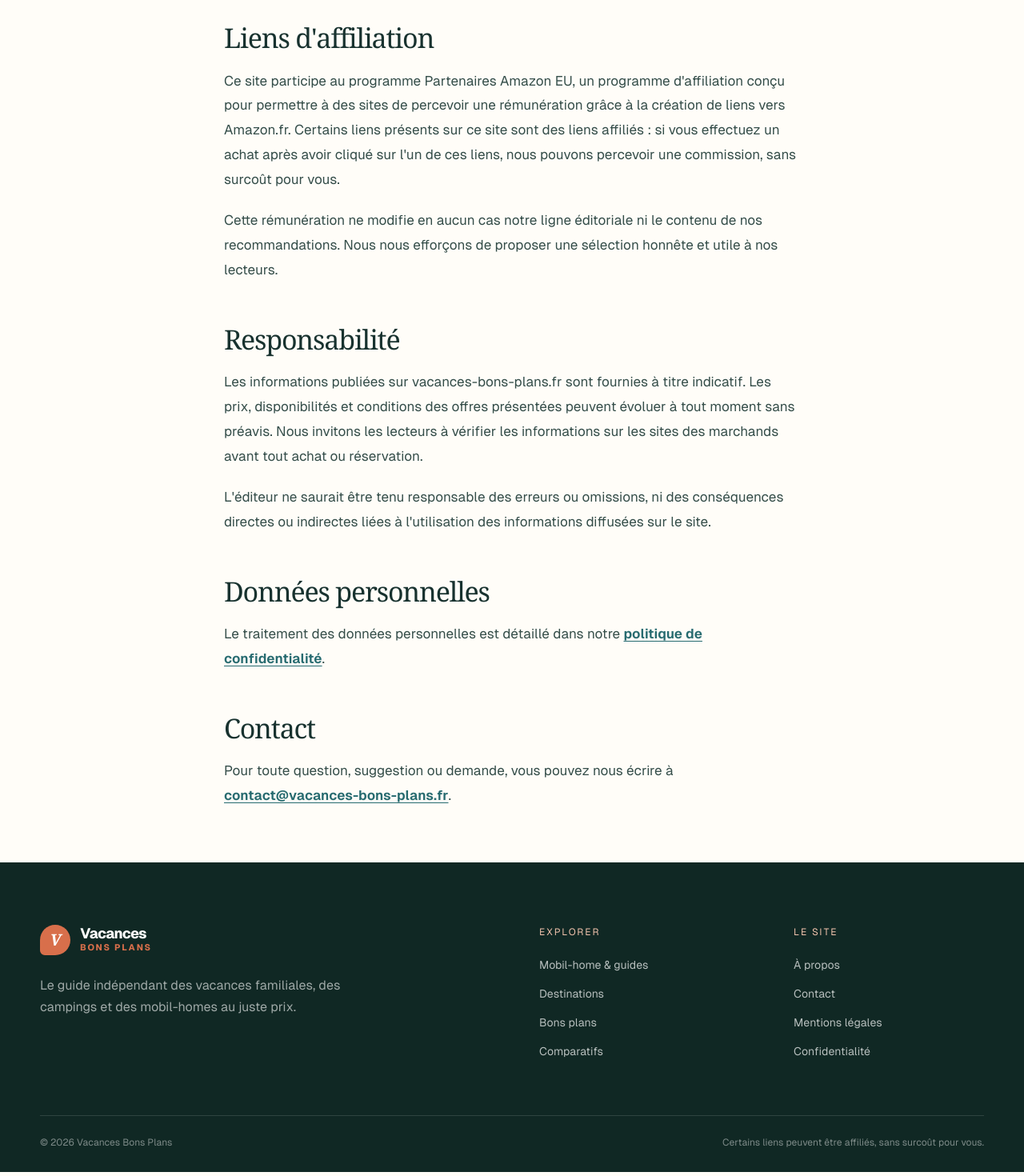
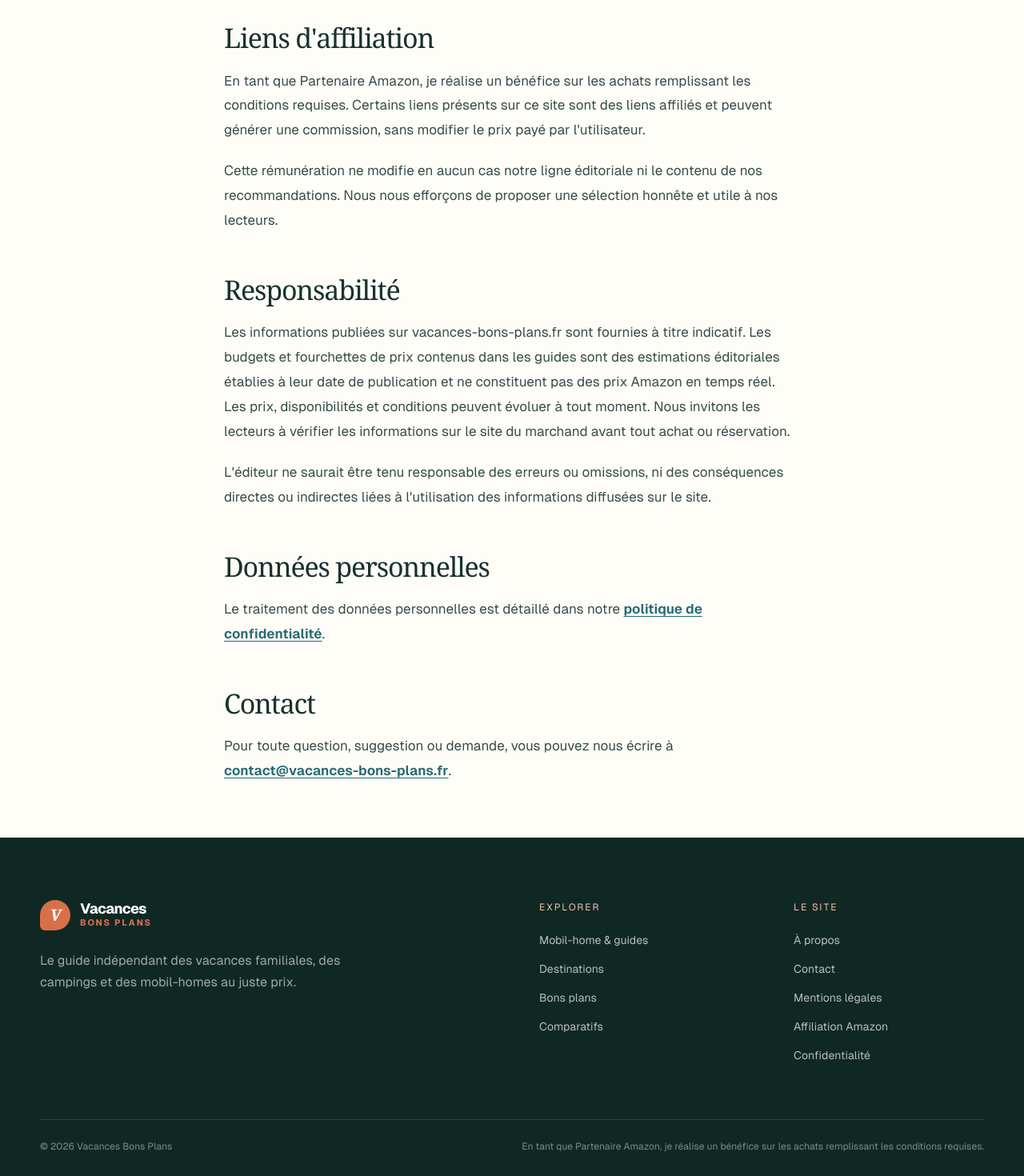
Before and after one commit to selenevoyance14-svg/vacances-bons-plans-, a Next.js app: page /mentions-legales in a window 1280 px wide. Shown: the part 1033-2503 px from the top of the page at 80% size. Built offline with nearby package versions, Linux system fonts and the light colour scheme.

Commit message:
Met en conformite les liens Amazon

```diff
--- a/scripts/generate-sitemap.ts
+++ b/scripts/generate-sitemap.ts
@@ -15,6 +15,7 @@ const staticPages = [
   { url: "/guides", priority: "0.8", changefreq: "weekly" },
   { url: "/comparatifs", priority: "0.8", changefreq: "weekly" },
   { url: "/mentions-legales", priority: "0.3", changefreq: "monthly" },
+  { url: "/affiliation-amazon", priority: "0.3", changefreq: "monthly" },
   { url: "/confidentialite", priority: "0.3", changefreq: "monthly" },
 ];
 
--- /dev/null
+++ b/src/app/affiliation-amazon/page.tsx
@@ -0,0 +1,43 @@
+import type { Metadata } from "next";
+
+export const metadata: Metadata = {
+  title: "Affiliation Amazon",
+  description: "Informations sur les liens affiliés Amazon présents sur Vacances Bons Plans.",
+  alternates: { canonical: "/affiliation-amazon" },
+};
+
+export default function AffiliationAmazonPage() {
+  return (
+    <div className="py-12">
+      <div className="max-w-3xl mx-auto px-4 sm:px-6 prose prose-slate">
+        <h1 className="text-3xl sm:text-4xl font-extrabold text-ocean-900 mb-6">
+          Affiliation Amazon
+        </h1>
+        <p className="font-semibold text-ocean-900">
+          En tant que Partenaire Amazon, je réalise un bénéfice sur les achats
+          remplissant les conditions requises.
+        </p>
+        <p>
+          Certains liens présents dans nos guides et comparatifs redirigent vers
+          Amazon.fr et sont affiliés. Un achat réalisé après avoir suivi l&apos;un
+          de ces liens peut générer une commission pour Vacances Bons Plans,
+          sans surcoût pour vous.
+        </p>
+        <h2>Prix et disponibilité</h2>
+        <p>
+          Le site ne récupère pas de prix Amazon en temps réel. Les montants et
+          fourchettes éventuellement cités servent uniquement de repères de budget
+          à la date de publication de l&apos;article. Le prix applicable, la
+          disponibilité, la livraison et les conditions de vente sont ceux
+          affichés sur Amazon au moment de votre visite.
+        </p>
+        <h2>Indépendance éditoriale</h2>
+        <p>
+          Nos comparatifs sont organisés selon l&apos;usage, l&apos;encombrement,
+          les caractéristiques annoncées et le budget. L&apos;affiliation ne garantit
+          ni un produit ni un vendeur et ne remplace pas vos propres vérifications.
+        </p>
+      </div>
+    </div>
+  );
+}
--- a/src/app/article/[slug]/page.tsx
+++ b/src/app/article/[slug]/page.tsx
@@ -3,10 +3,24 @@ import Link from "next/link";
 import ArticleCard from "@/app/components/ArticleCard";
 import { getArticles, getArticleBySlug } from "@/lib/articles";
 import { MDXRemote } from "next-mdx-remote/rsc";
+import type { AnchorHTMLAttributes } from "react";
 
 type Props = {
   params: { slug: string };
 };
+
+function ArticleLink({ href = "", rel, ...props }: AnchorHTMLAttributes<HTMLAnchorElement>) {
+  const isAmazon = href.includes("amazon.fr") || href.includes("amzn.to");
+
+  return (
+    <a
+      href={href}
+      {...props}
+      target={isAmazon ? "_blank" : props.target}
+      rel={isAmazon ? "sponsored nofollow noopener noreferrer" : rel}
+    />
+  );
+}
 
 export async function generateMetadata({ params }: Props): Promise<Metadata> {
   const article = getArticleBySlug(params.slug);
@@ -127,13 +141,14 @@ export default function ArticlePage({ params }: Props) {
             <aside className="affiliate-notice">
               <strong>Transparence</strong>
               <p>
-                Cet article contient des liens affiliés Amazon. Si vous achetez
-                après avoir cliqué, nous pouvons recevoir une petite commission,
-                sans surcoût pour vous. Nos conseils restent indépendants.
+                En tant que Partenaire Amazon, je réalise un bénéfice sur les achats
+                remplissant les conditions requises. Les budgets mentionnés sont des
+                estimations éditoriales à la date de publication, pas des prix Amazon
+                en temps réel. Vérifiez toujours le prix et la disponibilité sur Amazon.
               </p>
             </aside>
           ) : null}
-          <MDXRemote source={article.content} />
+          <MDXRemote source={article.content} components={{ a: ArticleLink }} />
         </div>
 
         <div className="article-bottom">
--- a/src/app/layout.tsx
+++ b/src/app/layout.tsx
@@ -110,13 +110,14 @@ export default function RootLayout({ children }: Readonly<{ children: React.Reac
                 <li><Link href="/a-propos">À propos</Link></li>
                 <li><Link href="/contact">Contact</Link></li>
                 <li><Link href="/mentions-legales">Mentions légales</Link></li>
+                <li><Link href="/affiliation-amazon">Affiliation Amazon</Link></li>
                 <li><Link href="/confidentialite">Confidentialité</Link></li>
               </ul>
             </div>
           </div>
           <div className="site-container footer-bottom">
             <p>© 2026 Vacances Bons Plans</p>
-            <p>Certains liens peuvent être affiliés, sans surcoût pour vous.</p>
+            <p>En tant que Partenaire Amazon, je réalise un bénéfice sur les achats remplissant les conditions requises.</p>
           </div>
         </footer>
       </body>
--- a/src/app/mentions-legales/page.tsx
+++ b/src/app/mentions-legales/page.tsx
@@ -77,12 +77,10 @@ export default function MentionsLegalesPage() {
           Liens d&apos;affiliation
         </h2>
         <p>
-          Ce site participe au programme Partenaires Amazon EU, un programme
-          d&apos;affiliation conçu pour permettre à des sites de percevoir une
-          rémunération grâce à la création de liens vers Amazon.fr. Certains
-          liens présents sur ce site sont des liens affiliés : si vous effectuez
-          un achat après avoir cliqué sur l&apos;un de ces liens, nous pouvons
-          percevoir une commission, sans surcoût pour vous.
+          En tant que Partenaire Amazon, je réalise un bénéfice sur les achats
+          remplissant les conditions requises. Certains liens présents sur ce
+          site sont des liens affiliés et peuvent générer une commission, sans
+          modifier le prix payé par l&apos;utilisateur.
         </p>
         <p>
           Cette rémunération ne modifie en aucun cas notre ligne éditoriale ni
@@ -95,10 +93,12 @@ export default function MentionsLegalesPage() {
         </h2>
         <p>
           Les informations publiées sur vacances-bons-plans.fr sont fournies à
-          titre indicatif. Les prix, disponibilités et conditions des offres
-          présentées peuvent évoluer à tout moment sans préavis. Nous invitons
-          les lecteurs à vérifier les informations sur les sites des marchands
-          avant tout achat ou réservation.
+          titre indicatif. Les budgets et fourchettes de prix contenus dans les
+          guides sont des estimations éditoriales établies à leur date de
+          publication et ne constituent pas des prix Amazon en temps réel. Les
+          prix, disponibilités et conditions peuvent évoluer à tout moment. Nous
+          invitons les lecteurs à vérifier les informations sur le site du
+          marchand avant tout achat ou réservation.
         </p>
         <p>
           L&apos;éditeur ne saurait être tenu responsable des erreurs ou
```
Also changed, not shown: 1 other file (tests, documents, lock files or other folders).
